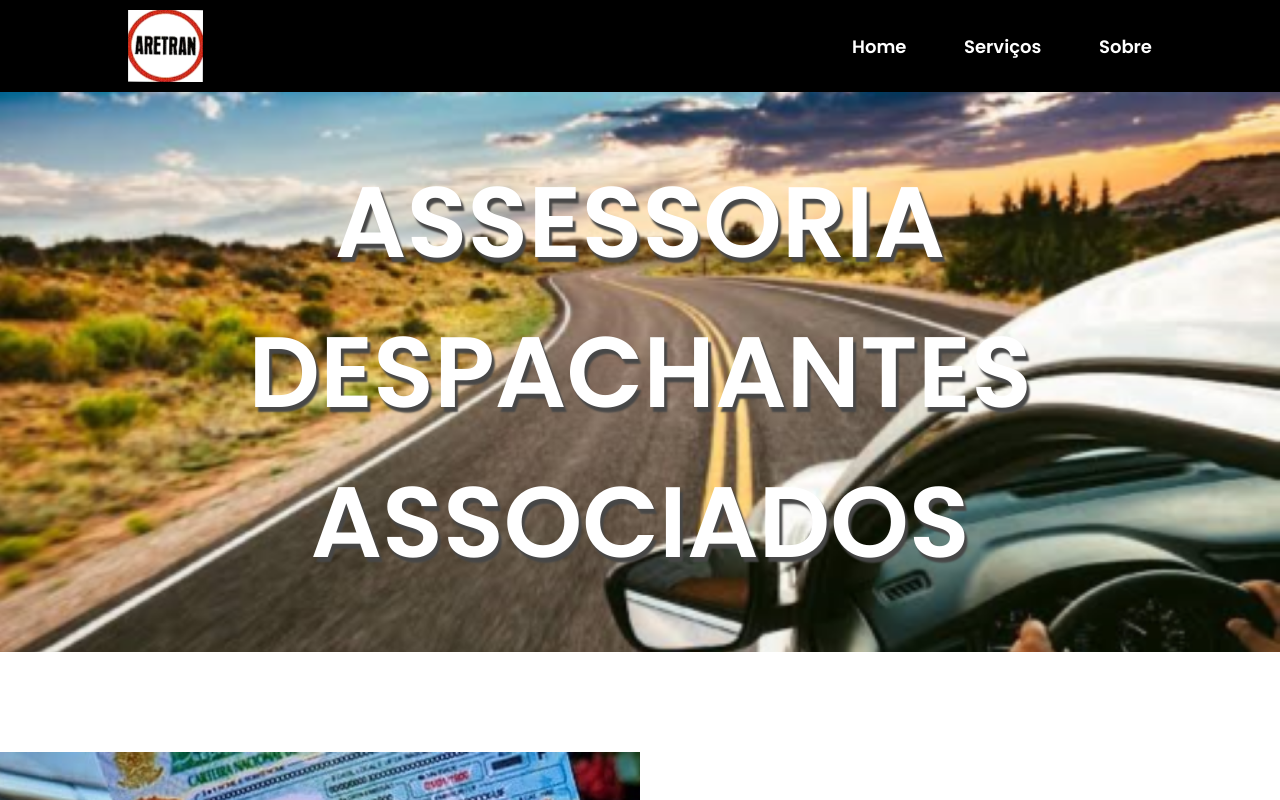
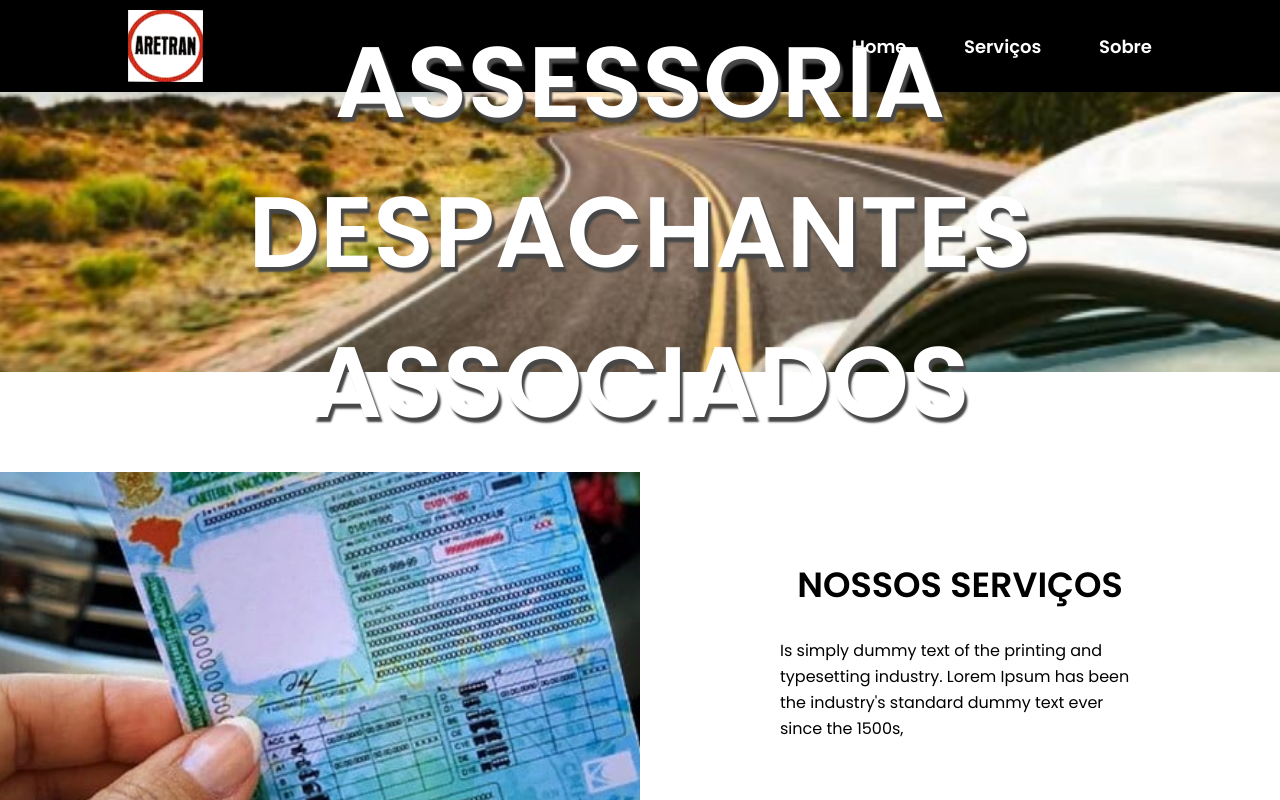
Before and after one commit to AndersonGL/Aretran-Despachantes, a React (Create React App) app: page / in a window 1280 px wide. Shown: the top 800 px of the page. Built offline with nearby package versions, Linux system fonts and the light colour scheme.

Commit message:
Atualizar o style.css

```diff
--- a/src/paginas/Home/style.css
+++ b/src/paginas/Home/style.css
@@ -1,6 +1,6 @@
 .secao-banner {
   width: 100%;
-  height: 70vh;
+  height: 35vh;
   margin-bottom: 100px;
   display: flex;
   align-items: center;
```
